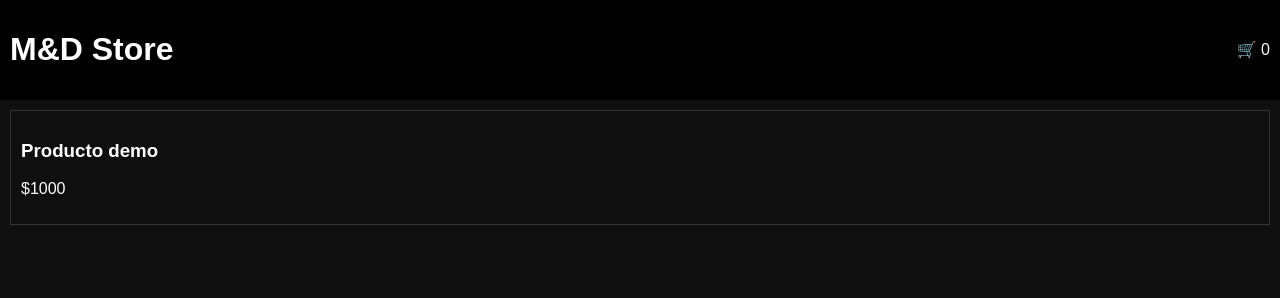
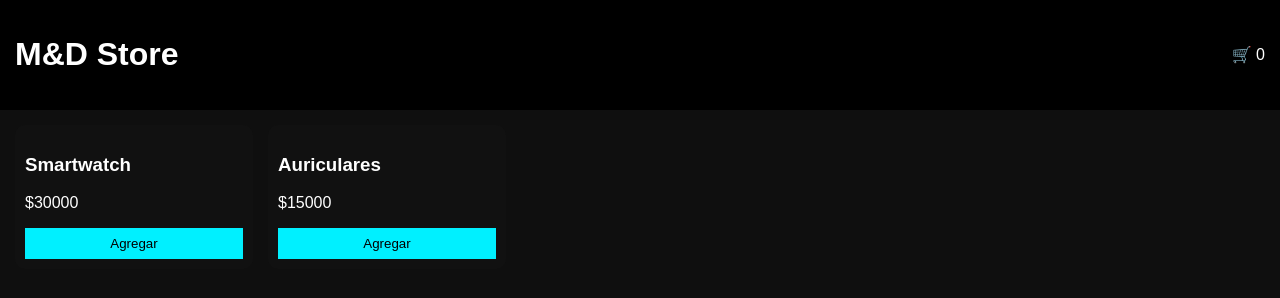
Before and after one commit to soloopaentendidos-sudo/futuristico, a plain HTML site: page index.html in a window 1280 px wide. Drawn offline with Linux system fonts and the light colour scheme.

Commit message:
Add files via upload

```diff
--- a/index.html
+++ b/index.html
@@ -1,20 +1,18 @@
 <!DOCTYPE html>
 <html lang="es">
 <head>
-  <meta charset="UTF-8" />
-  <meta name="viewport" content="width=device-width, initial-scale=1.0" />
-  <title>M&D Store</title>
-  <link rel="stylesheet" href="style.css" />
-  <link rel="manifest" href="manifest.json" />
+<meta charset="UTF-8">
+<meta name="viewport" content="width=device-width, initial-scale=1.0">
+<title>M&D Store</title>
+<link rel="manifest" href="manifest.json">
+<link rel="stylesheet" href="style.css">
 </head>
 <body>
-  <header class="top">
-    <h1>M&D Store</h1>
-    <div id="cart">🛒 <span id="cartCount">0</span></div>
-  </header>
-
-  <main id="products"></main>
-
-  <script src="script.js"></script>
+<header>
+<h1>M&D Store</h1>
+<div id="cart">🛒 <span id="cart-count">0</span></div>
+</header>
+<main id="products"></main>
+<script src="script.js"></script>
 </body>
 </html>
--- a/products.json
+++ b/products.json
@@ -1,8 +1,4 @@
 [
-  {
-    "name": "Producto demo",
-    "price": 1000,
-    "stock": 10,
-    "category": "general"
-  }
+{"name":"Smartwatch","price":30000,"stock":10,"category":"Relojes"},
+{"name":"Auriculares","price":15000,"stock":20,"category":"Audio"}
 ]
--- a/script.js
+++ b/script.js
@@ -1,11 +1,9 @@
-fetch('products.json')
-.then(r=>r.json())
-.then(data=>{
+fetch('products.json').then(r=>r.json()).then(data=>{
 const c=document.getElementById('products')
 data.forEach(p=>{
 const d=document.createElement('div')
 d.className='card'
-  d.innerHTML=`<h3>${p.name}</h3><p>$${p.price}</p>`
+d.innerHTML=`<h3>${p.name}</h3><p>$${p.price}</p><button>Agregar</button>`
 c.appendChild(d)
 })
 })
--- a/style.css
+++ b/style.css
@@ -1,4 +1,5 @@
-body{margin:0;font-family:Arial;background:#0f0f0f;color:#fff}
-.top{position:sticky;top:0;background:#000;padding:10px;display:flex;justify-content:space-between;align-items:center}
-#cart{cursor:pointer}
-.card{border:1px solid #333;margin:10px;padding:10px}
+body{margin:0;font-family:Arial;background:#0f0f0f;color:white}
+header{display:flex;justify-content:space-between;align-items:center;padding:15px;background:#000}
+#products{display:grid;grid-template-columns:repeat(auto-fill,minmax(200px,1fr));gap:15px;padding:15px}
+.card{background:#111;padding:10px;border-radius:10px}
+button{background:#00f0ff;border:0;padding:8px;width:100%;cursor:pointer}
--- a/sw.js
+++ b/sw.js
@@ -1 +1,2 @@
+self.addEventListener('install',e=>self.skipWaiting())
 self.addEventListener('fetch',e=>{})
```
Also changed, not shown: admin.html (added, +6 -0 lines), manifest.json. Lines whose indentation alone changed are shown as unchanged.
